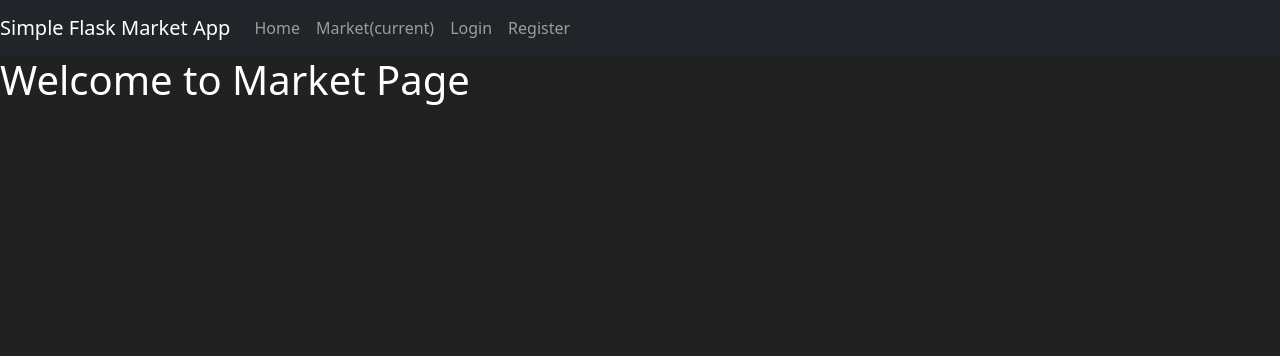
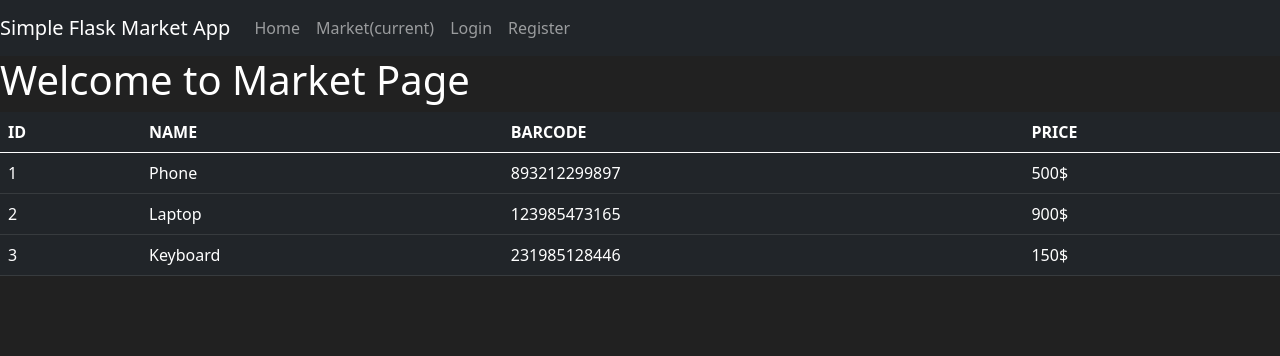
Before and after one commit to petrenkonikita112263/Flask_First_Real_Project, a Flask app: page /market in a window 1280 px wide. Shown: the top 356 px of the page. Run offline with Flask 2, Linux system fonts and the light colour scheme.

Commit message:
Added list of items for saling to the fuctions, in market.html page using table display the contents of avaliable items for saling.

```diff
--- a/app.py
+++ b/app.py
@@ -11,7 +11,12 @@ def home_page():
 
 @app.route("/market")
 def market_page():
-    return render_template("market.html")
+    items = [
+        {'id': 1, 'name': 'Phone', 'barcode': '893212299897', 'price': 500},
+        {'id': 2, 'name': 'Laptop', 'barcode': '123985473165', 'price': 900},
+        {'id': 3, 'name': 'Keyboard', 'barcode': '231985128446', 'price': 150}
+    ]
+    return render_template("market.html", items=items)
 
 
 if __name__ == '__main__':
--- a/templates/market.html
+++ b/templates/market.html
@@ -36,7 +36,28 @@
       </div>
     </nav>
     <h1>Welcome to Market Page</h1>
-
+    <table class="table table-hover table-dark">
+        <thead>
+            <tr>
+                <!-- Your Columns HERE -->
+                <th scope="col">ID</th>
+                <th scope="col">NAME</th>
+                <th scope="col">BARCODE</th>
+                <th scope="col">PRICE</th>
+            </tr>
+        </thead>
+        <tbody>
+            <!-- Your rows inside the table HERE: -->
+            {% for dict_item in items %}
+            <tr>
+                <td>{{ dict_item.id }}</td>
+                <td>{{ dict_item.name }}</td>
+                <td>{{ dict_item.barcode }}</td>
+                <td>{{ dict_item.price}}$</td>
+            </tr>
+            {% endfor %}
+        </tbody>
+    </table>
     <!-- Optional JavaScript; choose one of the two! -->
 
     <!-- Option 1: Bootstrap Bundle with Popper -->
```
